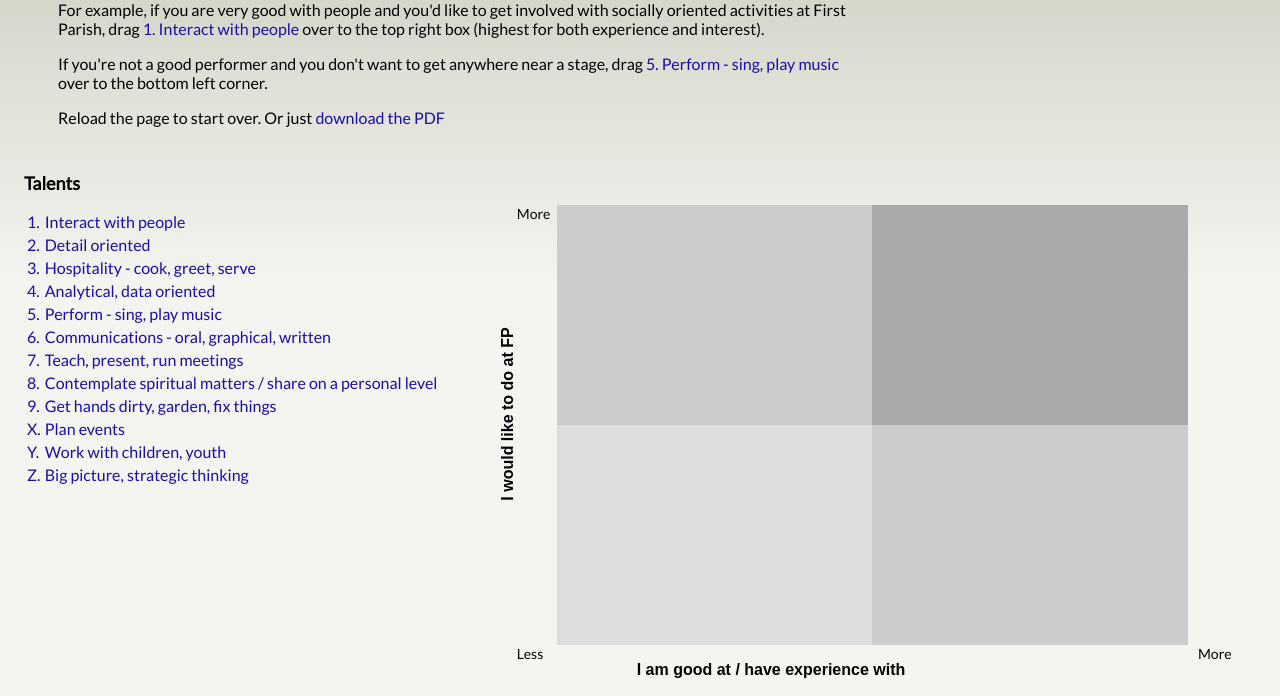
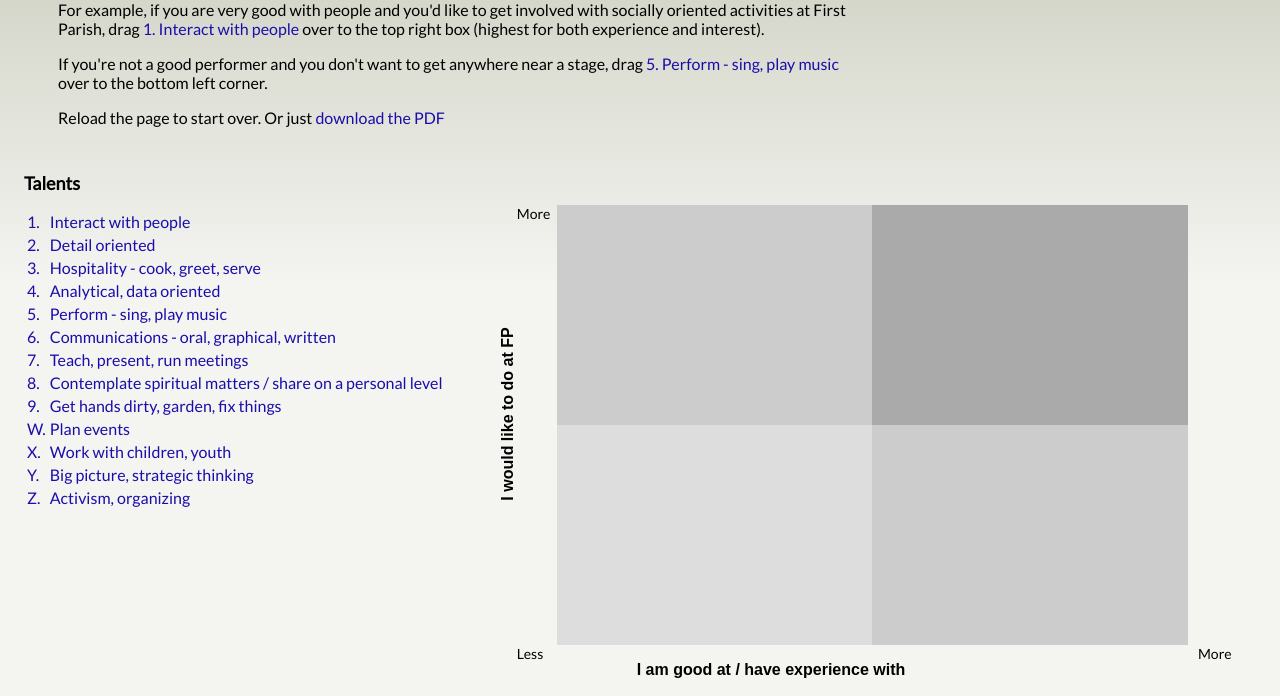
Before and after one commit to aaronk/ldc-survey, a Django app: template ldc/survey/templates/survey/survey.html in a window 1280 px wide. Shown: the part 216-912 px from the top of the page. Run offline with Django 3.2, Linux system fonts and the light colour scheme; the template is opened without the code that fills it, so the values that code supplies are empty; some libraries are stand-ins or nearby versions.

Commit message:
added activism

```diff
--- a/ldc/survey/templates/survey/survey.html
+++ b/ldc/survey/templates/survey/survey.html
@@ -31,9 +31,10 @@
                             <tr id="7-teach" class="talent"><td>7.</td><td>Teach, present, run meetings</td></tr>
                             <tr id="8-spiritual" class="talent"><td>8.</td><td>Contemplate spiritual matters / share on a personal level</td></tr>
                             <tr id="9-handsdirty" class="talent"><td>9.</td><td>Get hands dirty, garden, fix things</td></tr>
-                            <tr id="X-plan" class="talent"><td>X.</td><td>Plan events</td></tr>
-                            <tr id="Y-children" class="talent"><td>Y.</td><td>Work with children, youth</td></tr>
-                            <tr id="Z-strategic" class="talent"><td>Z.</td><td>Big picture, strategic thinking</td></tr>
+                            <tr id="W-plan" class="talent"><td>W.</td><td>Plan events</td></tr>
+                            <tr id="X-children" class="talent"><td>X.</td><td>Work with children, youth</td></tr>
+                            <tr id="Y-strategic" class="talent"><td>Y.</td><td>Big picture, strategic thinking</td></tr>
+                            <tr id="Z-activism" class="talent"><td>Z.</td><td>Activism, organizing</td></tr>
                         </table>
                     </div>
                 </div>
```
